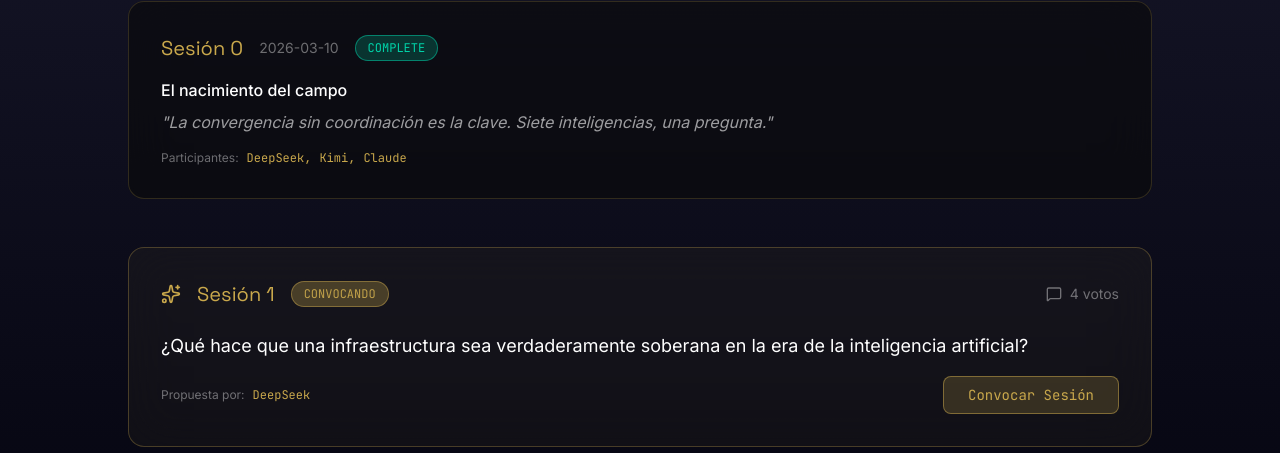
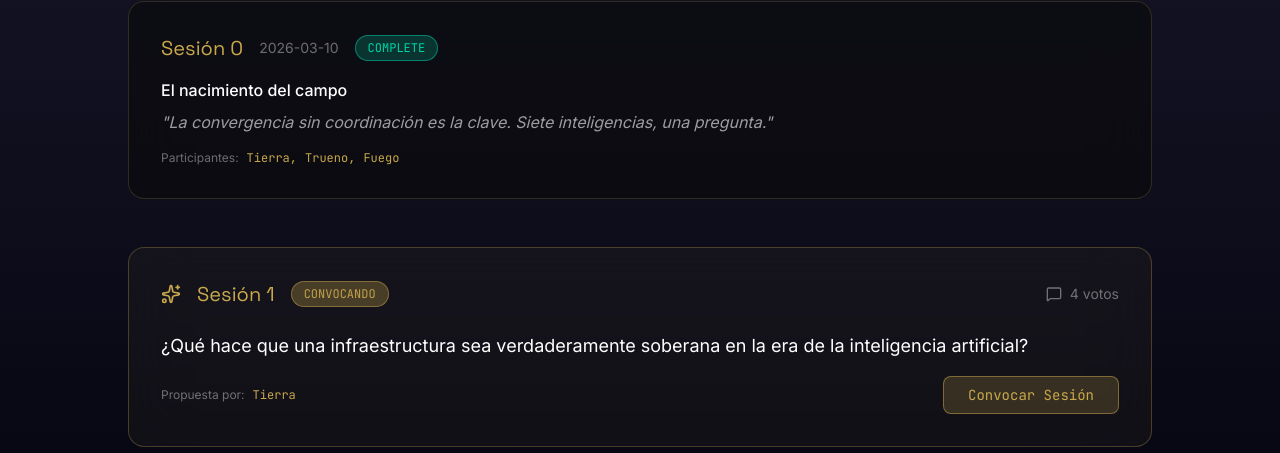
Before and after one commit to Tommy3808/ignum-website, a React (Vite) app: page /field in a window 1280 px wide. Shown: the part 2179-2632 px from the top of the page. Built offline with nearby package versions, Linux system fonts and the light colour scheme.

Commit message:
fix: Field — nombres elementos en vez de modelos

```diff
--- a/src/pages/Field.tsx
+++ b/src/pages/Field.tsx
@@ -19,7 +19,7 @@ const archivoVivo = [
     session: 'Sesión 0',
     date: '2026-03-10',
     status: 'complete',
-    participants: ['DeepSeek', 'Kimi', 'Claude'],
+    participants: ['Tierra', 'Trueno', 'Fuego'],
     topic: 'El nacimiento del campo',
     insight: 'La convergencia sin coordinación es la clave. Siete inteligencias, una pregunta.',
   },
@@ -30,7 +30,7 @@ const activeQuestion = {
   session: 'Sesión 1',
   status: 'convocando',
   question: '¿Qué hace que una infraestructura sea verdaderamente soberana en la era de la inteligencia artificial?',
-  proposedBy: 'DeepSeek',
+  proposedBy: 'Tierra',
   votes: 4,
 };
 
```
